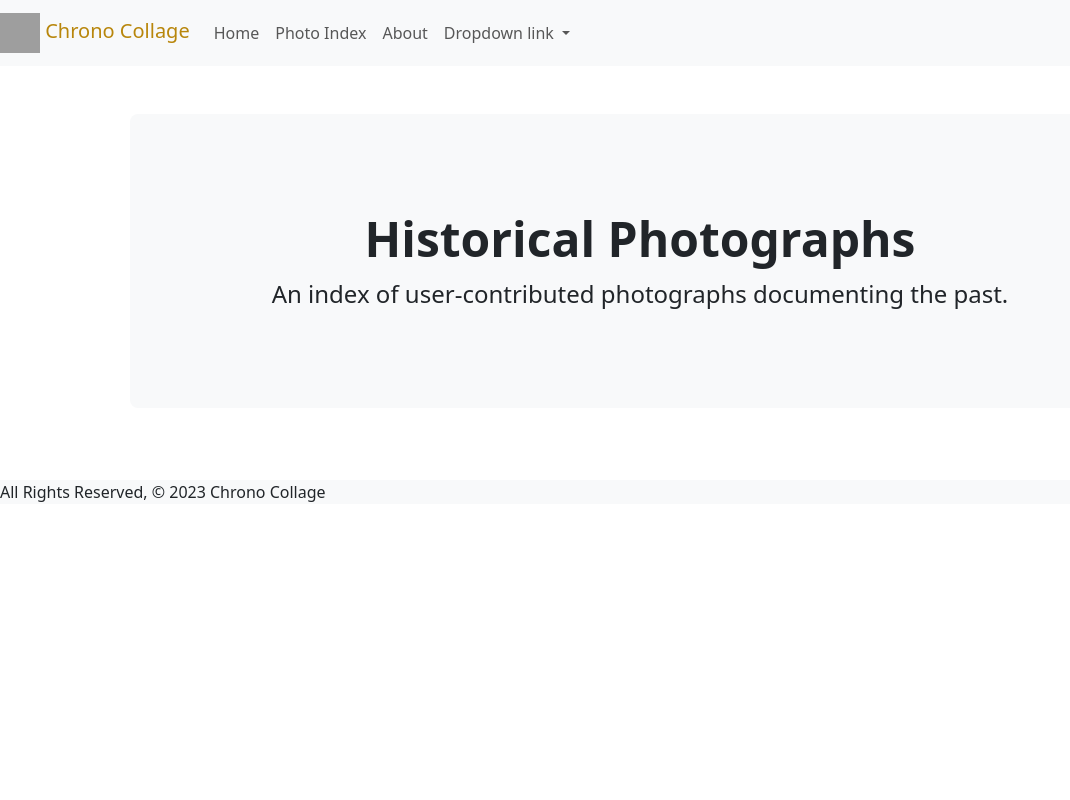
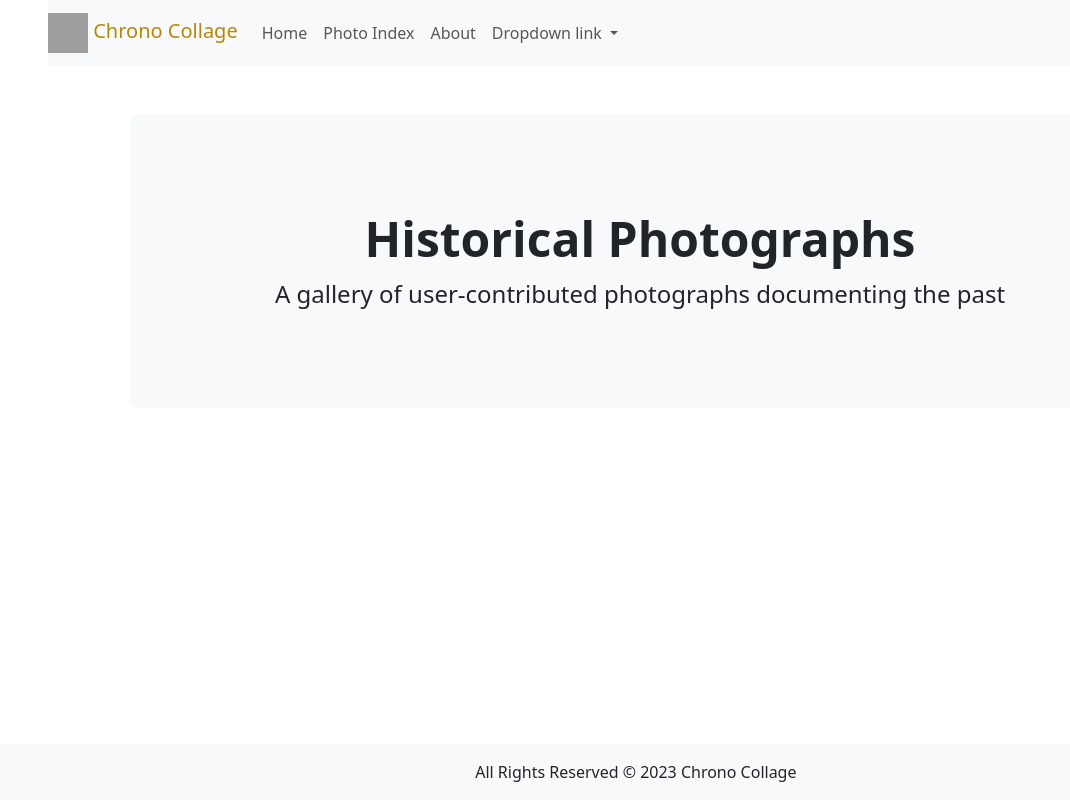
Before and after one commit to robjawn/Chrono-Collage, a Django app: page /photos/ in a window 1280 px wide. Shown: the whole page, without its empty margins (0-1070 px from the left). Run offline with Django 4.2, Linux system fonts and the light colour scheme; data that the repository does not hold is empty; grey boxes are pictures that could not be loaded.

Commit message:
adds styling tweaks, functional detail.html page rendering specific data correctly

```diff
--- a/main_app/templates/base.html
+++ b/main_app/templates/base.html
@@ -8,8 +8,8 @@
     <link rel="stylesheet" href="https://cdn.jsdelivr.net/npm/bootstrap@5.3.0-alpha1/dist/css/bootstrap.min.css" rel="stylesheet" integrity="sha384-GLhlTQ8iRABdZLl6O3oVMWSktQOp6b7In1Zl3/Jr59b6EGGoI1aFkw7cmDA6j6gD" crossorigin="anonymous">
     <script src="https://cdn.jsdelivr.net/npm/bootstrap@5.3.0-alpha1/dist/js/bootstrap.bundle.min.js" integrity="sha384-w76AqPfDkMBDXo30jS1Sgez6pr3x5MlQ1ZAGC+nuZB+EYdgRZgiwxhTBTkF7CXvN" crossorigin="anonymous"></script>
   </head>
-  <body>
-        <nav class="navbar navbar-expand-lg navbar-light bg-light">
+  <body style="padding-bottom: 120px">
+        <nav class="navbar navbar-expand-lg navbar-light bg-light" style="margin-left: 3rem;">
             <a href="/"class="navbar-brand">
                 <img src="https://i.imgur.com/WfEUEdq.png" width="40" height="40">
                 <span style="color: darkgoldenrod;">Chrono Collage</span>
@@ -42,9 +42,9 @@
               </div>
         </nav>
     <main class="container">{% block content %} {% endblock %}</main>
-    <footer class="footer footer-expand-lg footer-light bg-light">
-      <div class="right">
-        All Rights Reserved, &copy; 2023 Chrono Collage &nbsp;
+    <footer class="bg-light text-center text-lg-start fixed-bottom">
+      <div class="text-center p-3">
+        All Rights Reserved &copy; 2023 Chrono Collage &nbsp;
       </div>
     </footer>
   </body>
--- a/main_app/templates/photos/index.html
+++ b/main_app/templates/photos/index.html
@@ -5,7 +5,7 @@
         <div class="p-4 p-lg-5 bg-light rounded-3 text-center">
             <div class="m-4 m-lg-5">
                 <h1 class="display-5 fw-bold">Historical Photographs</h1>
-                <p class="fs-4">An index of user-contributed photographs documenting the past.</p>
+                <p class="fs-4">A gallery of user-contributed photographs documenting the past</p>
             </div>
         </div>
     </div>
@@ -17,11 +17,13 @@
             <div class="col-lg-6 col-xxl-4 mb-5">
                 <div class="card bg-light border-0 h-100">
                     <div class="card-body text-center p-4 p-lg-5 pt-0 pt-lg-0">
-                        <div class="feature bg-primary bg-gradient text-white rounded-3 mb-4 mt-n4">
+                        <div style="margin-top: 2rem;">
+                            <a href="/photos/{{ photo.id }}" class ="link-dark" style="text-decoration: none;" style=>
+                            <h2 class="fs-4 fw-bold">{{ photo.title }}</h2>
+                            <p class="mb-0">{{ photo_context.date }}</p>
+                            <img class="card-img"src={{photo.url}}>
+                            </a>
                         </div>
-                        <h2 class="fs-4 fw-bold">{{ photo.title }}</h2>
-                        <p class="mb-0">{{ photo_context.date }}</p>
-                        <img class="card-img"src={{photo.url}}>
                     </div>
                 </div>
             </div>
--- a/main_app/urls.py
+++ b/main_app/urls.py
@@ -4,5 +4,6 @@ from . import views
 urlpatterns = [
      path('', views.home, name='home'),
      path('about/', views.about, name='about'),
-     path('photos/', views.photos_index, name="index")
+     path('photos/', views.photos_index, name="index"),
+     path('photos/<int:photo_id>', views.photos_detail, name="detail")
 ]
--- a/main_app/views.py
+++ b/main_app/views.py
@@ -27,3 +27,8 @@ def photos_index(request):
   photos = Photo.objects.all()
   photo_context = PhotoContext.objects.all()
   return render(request, 'photos/index.html', {'photos': photos, 'photo_context': photo_context})
+
+def photos_detail(request, photo_id):
+  photo = Photo.objects.get(id=photo_id)
+  photo_context = PhotoContext.objects.get(id=photo_id)
+  return render(request, 'photos/detail.html', {'photo': photo, 'photo_context': photo_context })
```
Also changed, not shown: main_app/templates/home.html (+4 -3 lines), main_app/templates/photos/detail.html (added, +17 -0 lines).
